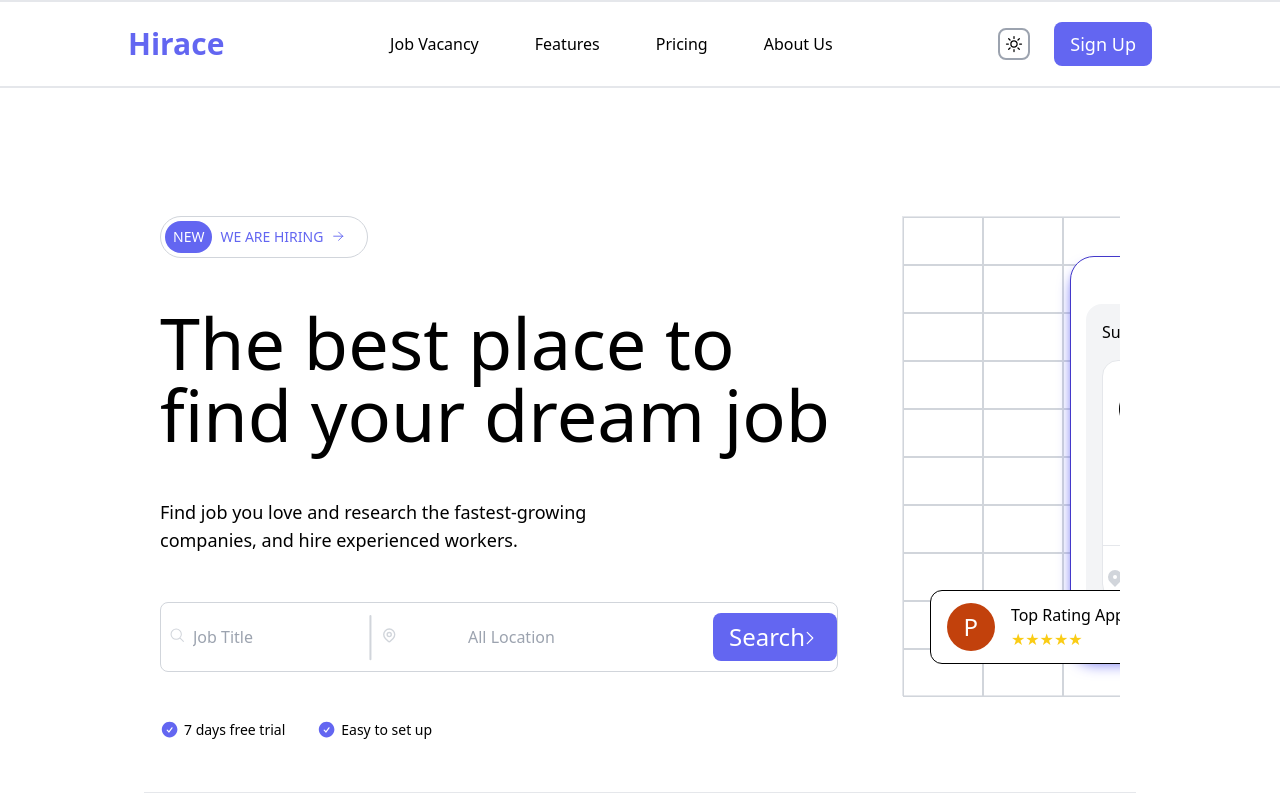
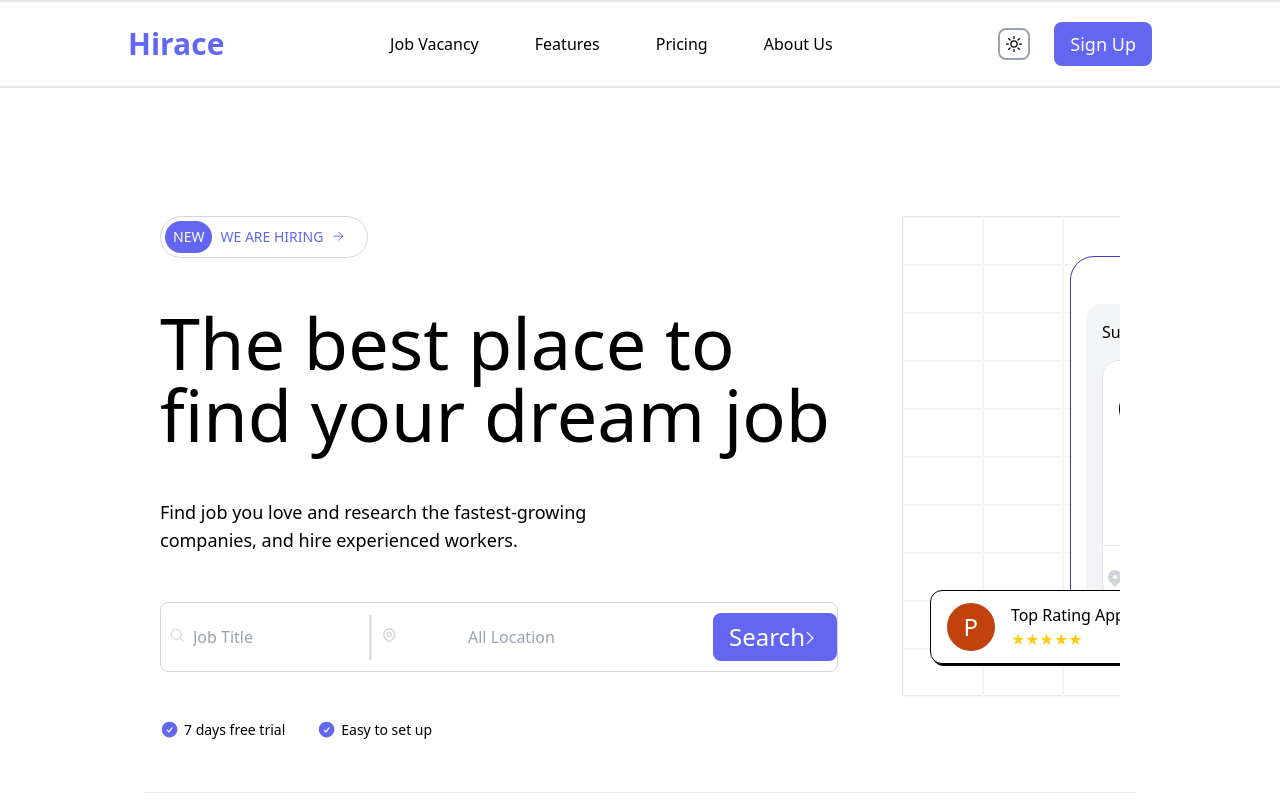
Before and after one commit to prakritip0/task-4, a React (Create React App) app: page / in a window 1280 px wide. Shown: the top 800 px of the page. Built offline with nearby package versions, Linux system fonts and the light colour scheme.

Commit message:
refactor banner

```diff
--- a/src/components/Banner.tsx
+++ b/src/components/Banner.tsx
@@ -49,10 +49,9 @@ function Banner() {
       </div>
       <div className="bannerRight relative">
         <GridLayout />
-        <div className="bannerDesign h-[25rem] w-[24rem] absolute top-[10.5rem] left-[10.5rem] rounded-3xl border border-indigo-700 shadow-lg shadow-indigo-500 bg-white flex items-center justify-center">
+        <div className="bannerDesign h-[25rem] w-[24rem] absolute top-[10.5rem] left-[10.5rem] rounded-3xl border border-indigo-700 shadow-[4px_4px_0_0] shadow-indigo-500 bg-white flex items-center justify-center">
          <div className="suggestions w-[22rem] h-[21rem] bg-gray-100 mt-8 rounded-2xl">
           <h4 className='font-semi-bold mx-4 mt-4'>Suggested Work</h4>
-
           <div className="dummyJob border bg-white w-[20rem] h-[15rem] rounded-2xl flex flex-col gap-8 ml-[1rem] mt-[1rem] ">
             <div className="suggestedTop flex px-2 mt-6 ml-2">
             <p className='text-white bg-black rounded-full h-[3rem] w-[3rem] text-center pt-2' >-_-</p>
@@ -91,7 +90,7 @@ function Banner() {
           </div>
          </div>
         </div>
-        <div className="topRating absolute bottom-[5rem] right-[30rem] flex gap-4 bg-white border border-black rounded-xl px-4 py-3">
+        <div className="topRating absolute bottom-[5rem] right-[30rem] flex gap-4 bg-white border shadow-[2px_2px_0_0_black] border-black rounded-xl px-4 py-3">
           <h3 className='bg-orange-700 h-[3rem] w-[3rem] rounded-full text-center pt-2 text-2xl text-white'>P</h3>
           <div>
             <p>Top Rating App</p>
--- a/src/utils/GridLayout.tsx
+++ b/src/utils/GridLayout.tsx
@@ -3,96 +3,96 @@ import React from 'react'
 const GridLayout = () => {
   return (
     <div className='gridBox border-[1px] h-[30rem] w-[45rem] mt-32 grid grid-cols-9'>
-        <div className="grid-child h-[3rem] w-[5rem] border border-gray-300"></div>
-        <div className="grid-child h-[3rem] w-[5rem] border border-gray-300"></div>
-        <div className="grid-child h-[3rem] w-[5rem] border border-gray-300"></div>
-        <div className="grid-child h-[3rem] w-[5rem] border border-gray-300"></div>
-        <div className="grid-child  h-[3rem] w-[5rem] border border-gray-300"></div>
-        <div className="grid-child h-[3rem] w-[5rem] border border-gray-300"></div>
-        <div className="grid-child  h-[3rem] w-[5rem] border border-gray-300"></div>
-        <div className="grid-child  h-[3rem] w-[5rem] border border-gray-300"></div>
-        <div className="grid-child  h-[3rem] w-[5rem] border border-gray-300"></div>
-        <div className="grid-child  h-[3rem] w-[5rem] border border-gray-300"></div>
-        <div className="grid-child  h-[3rem] w-[5rem] border border-gray-300"></div>
-        <div className="grid-child  h-[3rem] w-[5rem] border border-gray-300"></div>
-        <div className="grid-child  h-[3rem] w-[5rem] border border-gray-300"></div>
-        <div className="grid-child  h-[3rem] w-[5rem] border border-gray-300"></div>
-        <div className="grid-child h-[3rem] w-[5rem] border border-gray-300"></div>
-        <div className="grid-child  h-[3rem] w-[5rem] border border-gray-300"></div>
-        <div className="grid-child  h-[3rem] w-[5rem] border border-gray-300"></div>
-        <div className="grid-child  h-[3rem] w-[5rem] border border-gray-300"></div>
-        <div className="grid-child  h-[3rem] w-[5rem] border border-gray-300"></div>
-        <div className="grid-child  h-[3rem] w-[5rem] border border-gray-300"></div>
-        <div className="grid-child  h-[3rem] w-[5rem] border border-gray-300"></div>
-        <div className="grid-child  h-[3rem] w-[5rem] border border-gray-300"></div>
-        <div className="grid-child  h-[3rem] w-[5rem] border border-gray-300"></div>
-        <div className="grid-child  h-[3rem] w-[5rem] border border-gray-300"></div>
-        <div className="grid-child  h-[3rem] w-[5rem] border border-gray-300"></div>
-        <div className="grid-child  h-[3rem] w-[5rem] border border-gray-300"></div>
-        <div className="grid-child  h-[3rem] w-[5rem] border border-gray-300"></div>
-        <div className="grid-child h-[3rem] w-[5rem] border border-gray-300"></div>
-        <div className="grid-child  h-[3rem] w-[5rem] border border-gray-300"></div>
-        <div className="grid-child  h-[3rem] w-[5rem] border border-gray-300"></div>
-        <div className="grid-child  h-[3rem] w-[5rem] border border-gray-300"></div>
-        <div className="grid-child  h-[3rem] w-[5rem] border border-gray-300"></div>
-        <div className="grid-child h-[3rem] w-[5rem] border border-gray-300"></div>
-        <div className="grid-child  h-[3rem] w-[5rem] border border-gray-300"></div>
-        <div className="grid-child  h-[3rem] w-[5rem] border border-gray-300"></div>
-        <div className="grid-child  h-[3rem] w-[5rem] border border-gray-300"></div>
-        <div className="grid-child  h-[3rem] w-[5rem] border border-gray-300"></div>
-        <div className="grid-child  h-[3rem] w-[5rem] border border-gray-300"></div>
-        <div className="grid-child  h-[3rem] w-[5rem] border border-gray-300"></div>
-        <div className="grid-child  h-[3rem] w-[5rem] border border-gray-300"></div>
-        <div className="grid-child  h-[3rem] w-[5rem] border border-gray-300"></div>
-        <div className="grid-child  h-[3rem] w-[5rem] border border-gray-300"></div>
-        <div className="grid-child  h-[3rem] w-[5rem] border border-gray-300"></div>
-        <div className="grid-child  h-[3rem] w-[5rem] border border-gray-300"></div>
-        <div className="grid-child  h-[3rem] w-[5rem] border border-gray-300"></div>
-        <div className="grid-child  h-[3rem] w-[5rem] border border-gray-300"></div>
-        <div className="grid-child  h-[3rem] w-[5rem] border border-gray-300"></div>
-        <div className="grid-child  h-[3rem] w-[5rem] border border-gray-300"></div>
-        <div className="grid-child  h-[3rem] w-[5rem] border border-gray-300"></div>
-        <div className="grid-child  h-[3rem] w-[5rem] border border-gray-300"></div>
-        <div className="grid-child  h-[3rem] w-[5rem] border border-gray-300"></div>
-        <div className="grid-child  h-[3rem] w-[5rem] border border-gray-300"></div>
-        <div className="grid-child  h-[3rem] w-[5rem] border border-gray-300"></div>
-        <div className="grid-child  h-[3rem] w-[5rem] border border-gray-300"></div>
-        <div className="grid-child  h-[3rem] w-[5rem] border border-gray-300"></div>
-        <div className="grid-child  h-[3rem] w-[5rem] border border-gray-300"></div>
-        <div className="grid-child  h-[3rem] w-[5rem] border border-gray-300"></div>
-        <div className="grid-child h-[3rem] w-[5rem] border border-gray-300"></div>
-        <div className="grid-child h-[3rem] w-[5rem] border border-gray-300"></div>
-        <div className="grid-child  h-[3rem] w-[5rem] border border-gray-300"></div>
-        <div className="grid-child  h-[3rem] w-[5rem] border border-gray-300"></div>
-        <div className="grid-child  h-[3rem] w-[5rem] border border-gray-300"></div>
-        <div className="grid-child  h-[3rem] w-[5rem] border border-gray-300"></div>
-        <div className="grid-child  h-[3rem] w-[5rem] border border-gray-300"></div>
-        <div className="grid-child  h-[3rem] w-[5rem] border border-gray-300"></div>
-        <div className="grid-child h-[3rem] w-[5rem] border border-gray-300"></div>
-        <div className="grid-child  h-[3rem] w-[5rem] border border-gray-300"></div>
-        <div className="grid-child h-[3rem] w-[5rem] border border-gray-300"></div>
-        <div className="grid-child h-[3rem] w-[5rem] border border-gray-300"></div>
-        <div className="grid-child  h-[3rem] w-[5rem] border border-gray-300"></div>
-        <div className="grid-child  h-[3rem] w-[5rem] border border-gray-300"></div>
-        <div className="grid-child  h-[3rem] w-[5rem] border border-gray-300"></div>
-        <div className="grid-child  h-[3rem] w-[5rem] border border-gray-300"></div>
-        <div className="grid-child  h-[3rem] w-[5rem] border border-gray-300"></div>
-        <div className="grid-child  h-[3rem] w-[5rem] border border-gray-300"></div>
-        <div className="grid-child  h-[3rem] w-[5rem] border border-gray-300"></div>
-        <div className="grid-child h-[3rem] w-[5rem] border border-gray-300"></div>
-        <div className="grid-child  h-[3rem] w-[5rem] border border-gray-300"></div>
-        <div className="grid-child  h-[3rem] w-[5rem] border border-gray-300"></div>
-        <div className="grid-child  h-[3rem] w-[5rem] border border-gray-300"></div>
-        <div className="grid-child  h-[3rem] w-[5rem] border border-gray-300"></div>
-        <div className="grid-child h-[3rem] w-[5rem] border border-gray-300"></div>
-        <div className="grid-child  h-[3rem] w-[5rem] border border-gray-300"></div>
-        <div className="grid-child  h-[3rem] w-[5rem] border border-gray-300"></div>
-        <div className="grid-child  h-[3rem] w-[5rem] border border-gray-300"></div>
-        <div className="grid-child h-[3rem] w-[5rem] border border-gray-300"></div>
-        <div className="grid-child h-[3rem] w-[5rem] border border-gray-300"></div>
-        <div className="grid-child  h-[3rem] w-[5rem] border border-gray-300"></div>
-        <div className="grid-child h-[3rem] w-[5rem] border border-gray-300"></div>
-        <div className="grid-child  h-[3rem] w-[5rem] border border-gray-300"></div>
+        <div className="grid-child h-[3rem] w-[5rem] border border-gray-100"></div>
+        <div className="grid-child h-[3rem] w-[5rem] border border-gray-100"></div>
+        <div className="grid-child h-[3rem] w-[5rem] border border-gray-100"></div>
+        <div className="grid-child h-[3rem] w-[5rem] border border-gray-100"></div>
+        <div className="grid-child  h-[3rem] w-[5rem] border border-gray-100"></div>
+        <div className="grid-child h-[3rem] w-[5rem] border border-gray-100"></div>
+        <div className="grid-child  h-[3rem] w-[5rem] border border-gray-100"></div>
+        <div className="grid-child  h-[3rem] w-[5rem] border border-gray-100"></div>
+        <div className="grid-child  h-[3rem] w-[5rem] border border-gray-100"></div>
+        <div className="grid-child  h-[3rem] w-[5rem] border border-gray-100"></div>
+        <div className="grid-child  h-[3rem] w-[5rem] border border-gray-100"></div>
+        <div className="grid-child  h-[3rem] w-[5rem] border border-gray-100"></div>
+        <div className="grid-child  h-[3rem] w-[5rem] border border-gray-100"></div>
+        <div className="grid-child  h-[3rem] w-[5rem] border border-gray-100"></div>
+        <div className="grid-child h-[3rem] w-[5rem] border border-gray-100"></div>
+        <div className="grid-child  h-[3rem] w-[5rem] border border-gray-100"></div>
+        <div className="grid-child  h-[3rem] w-[5rem] border border-gray-100"></div>
+        <div className="grid-child  h-[3rem] w-[5rem] border border-gray-100"></div>
+        <div className="grid-child  h-[3rem] w-[5rem] border border-gray-100"></div>
+        <div className="grid-child  h-[3rem] w-[5rem] border border-gray-100"></div>
+        <div className="grid-child  h-[3rem] w-[5rem] border border-gray-100"></div>
+        <div className="grid-child  h-[3rem] w-[5rem] border border-gray-100"></div>
+        <div className="grid-child  h-[3rem] w-[5rem] border border-gray-100"></div>
+        <div className="grid-child  h-[3rem] w-[5rem] border border-gray-100"></div>
+        <div className="grid-child  h-[3rem] w-[5rem] border border-gray-100"></div>
+        <div className="grid-child  h-[3rem] w-[5rem] border border-gray-100"></div>
+        <div className="grid-child  h-[3rem] w-[5rem] border border-gray-100"></div>
+        <div className="grid-child h-[3rem] w-[5rem] border border-gray-100"></div>
+        <div className="grid-child  h-[3rem] w-[5rem] border border-gray-100"></div>
+        <div className="grid-child  h-[3rem] w-[5rem] border border-gray-100"></div>
+        <div className="grid-child  h-[3rem] w-[5rem] border border-gray-100"></div>
+        <div className="grid-child  h-[3rem] w-[5rem] border border-gray-100"></div>
+        <div className="grid-child h-[3rem] w-[5rem] border border-gray-100"></div>
+        <div className="grid-child  h-[3rem] w-[5rem] border border-gray-100"></div>
+        <div className="grid-child  h-[3rem] w-[5rem] border border-gray-100"></div>
+        <div className="grid-child  h-[3rem] w-[5rem] border border-gray-100"></div>
+        <div className="grid-child  h-[3rem] w-[5rem] border border-gray-100"></div>
+        <div className="grid-child  h-[3rem] w-[5rem] border border-gray-100"></div>
+        <div className="grid-child  h-[3rem] w-[5rem] border border-gray-100"></div>
+        <div className="grid-child  h-[3rem] w-[5rem] border border-gray-100"></div>
+        <div className="grid-child  h-[3rem] w-[5rem] border border-gray-100"></div>
+        <div className="grid-child  h-[3rem] w-[5rem] border border-gray-100"></div>
+        <div className="grid-child  h-[3rem] w-[5rem] border border-gray-100"></div>
+        <div className="grid-child  h-[3rem] w-[5rem] border border-gray-100"></div>
+        <div className="grid-child  h-[3rem] w-[5rem] border border-gray-100"></div>
+        <div className="grid-child  h-[3rem] w-[5rem] border border-gray-100"></div>
+        <div className="grid-child  h-[3rem] w-[5rem] border border-gray-100"></div>
+        <div className="grid-child  h-[3rem] w-[5rem] border border-gray-100"></div>
+        <div className="grid-child  h-[3rem] w-[5rem] border border-gray-100"></div>
+        <div className="grid-child  h-[3rem] w-[5rem] border border-gray-100"></div>
+        <div className="grid-child  h-[3rem] w-[5rem] border border-gray-100"></div>
+        <div className="grid-child  h-[3rem] w-[5rem] border border-gray-100"></div>
+        <div className="grid-child  h-[3rem] w-[5rem] border border-gray-100"></div>
+        <div className="grid-child  h-[3rem] w-[5rem] border border-gray-100"></div>
+        <div className="grid-child  h-[3rem] w-[5rem] border border-gray-100"></div>
+        <div className="grid-child  h-[3rem] w-[5rem] border border-gray-100"></div>
+        <div className="grid-child  h-[3rem] w-[5rem] border border-gray-100"></div>
+        <div className="grid-child h-[3rem] w-[5rem] border border-gray-100"></div>
+        <div className="grid-child h-[3rem] w-[5rem] border border-gray-100"></div>
+        <div className="grid-child  h-[3rem] w-[5rem] border border-gray-00"></div>
+        <div className="grid-child  h-[3rem] w-[5rem] border border-gray-100"></div>
+        <div className="grid-child  h-[3rem] w-[5rem] border border-gray-100"></div>
+        <div className="grid-child  h-[3rem] w-[5rem] border border-gray-100"></div>
+        <div className="grid-child  h-[3rem] w-[5rem] border border-gray-100"></div>
+        <div className="grid-child  h-[3rem] w-[5rem] border border-gray-100"></div>
+        <div className="grid-child h-[3rem] w-[5rem] border border-gray-100"></div>
+        <div className="grid-child  h-[3rem] w-[5rem] border border-gray-100"></div>
+        <div className="grid-child h-[3rem] w-[5rem] border border-gray-100"></div>
+        <div className="grid-child h-[3rem] w-[5rem] border border-gray-100"></div>
+        <div className="grid-child  h-[3rem] w-[5rem] border border-gray-100"></div>
+        <div className="grid-child  h-[3rem] w-[5rem] border border-gray-100"></div>
+        <div className="grid-child  h-[3rem] w-[5rem] border border-gray-100"></div>
+        <div className="grid-child  h-[3rem] w-[5rem] border border-gray-100"></div>
+        <div className="grid-child  h-[3rem] w-[5rem] border border-gray-100"></div>
+        <div className="grid-child  h-[3rem] w-[5rem] border border-gray-100"></div>
+        <div className="grid-child  h-[3rem] w-[5rem] border border-gray-100"></div>
+        <div className="grid-child h-[3rem] w-[5rem] border border-gray-100"></div>
+        <div className="grid-child  h-[3rem] w-[5rem] border border-gray-100"></div>
+        <div className="grid-child  h-[3rem] w-[5rem] border border-gray-100"></div>
+        <div className="grid-child  h-[3rem] w-[5rem] border border-gray-100"></div>
+        <div className="grid-child  h-[3rem] w-[5rem] border border-gray-100"></div>
+        <div className="grid-child h-[3rem] w-[5rem] border border-gray-100"></div>
+        <div className="grid-child  h-[3rem] w-[5rem] border border-gray-100"></div>
+        <div className="grid-child  h-[3rem] w-[5rem] border border-gray-100"></div>
+        <div className="grid-child  h-[3rem] w-[5rem] border border-gray-100"></div>
+        <div className="grid-child h-[3rem] w-[5rem] border border-gray-100"></div>
+        <div className="grid-child h-[3rem] w-[5rem] border border-gray-100"></div>
+        <div className="grid-child  h-[3rem] w-[5rem] border border-gray-100"></div>
+        <div className="grid-child h-[3rem] w-[5rem] border border-gray-100"></div>
+        <div className="grid-child  h-[3rem] w-[5rem] border border-gray-100"></div>
     </div>
   )
 }
```
Also changed, not shown: src/components/Footer.tsx (renamed from src/components/Footer.jsx).
